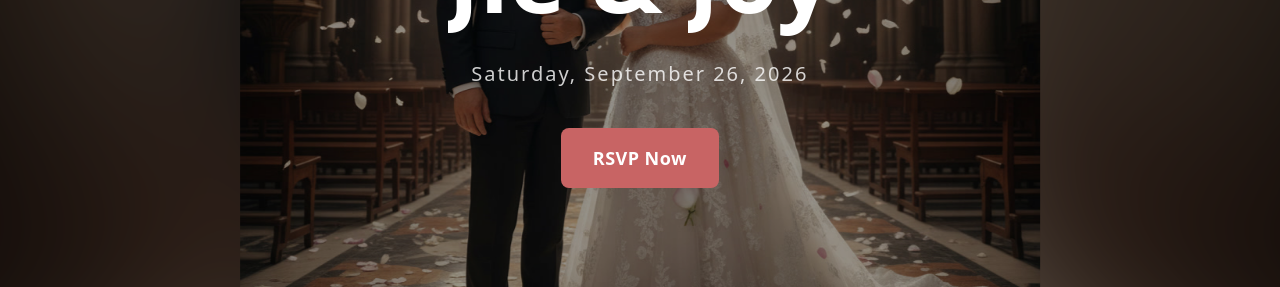
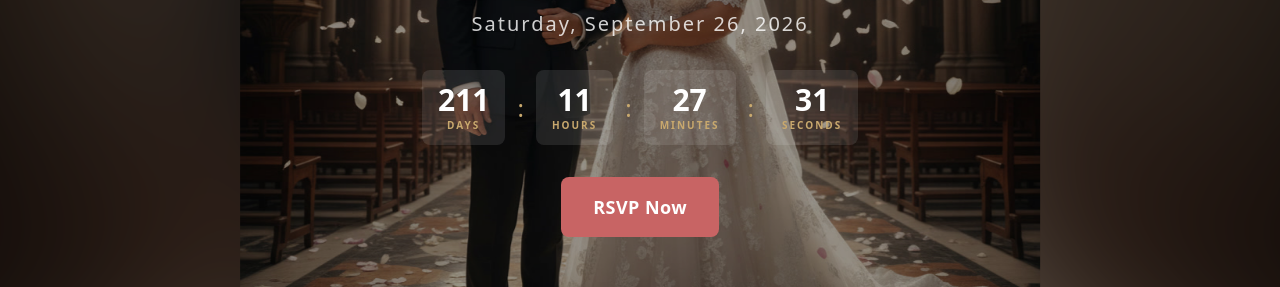
Before and after one commit to jeromeadmana/jiejoy-wedding, a Next.js app: page / in a window 1280 px wide. Shown: the part 368-655 px from the top of the page. Built offline with nearby package versions, Linux system fonts and the light colour scheme; no server answers; a web font is replaced by a local one.

Commit message:
Add live countdown timer to hero section

```diff
--- a/src/components/sections/Hero.tsx
+++ b/src/components/sections/Hero.tsx
@@ -1,22 +1,42 @@
 "use client";
 
-import { useRef } from "react";
+import { useRef, useState, useEffect } from "react";
 import Image from "next/image";
 import { WEDDING } from "@/lib/constants";
 import { Button } from "@/components/ui/Button";
 import { ChevronDown } from "lucide-react";
 import { useParallax } from "@/hooks/useParallax";
 
+const WEDDING_DATE = new Date("2026-09-26T09:00:00+08:00");
+
+function getTimeLeft() {
+  const diff = WEDDING_DATE.getTime() - Date.now();
+  if (diff <= 0) return { days: 0, hours: 0, minutes: 0, seconds: 0, done: true };
+  return {
+    days: Math.floor(diff / (1000 * 60 * 60 * 24)),
+    hours: Math.floor((diff / (1000 * 60 * 60)) % 24),
+    minutes: Math.floor((diff / (1000 * 60)) % 60),
+    seconds: Math.floor((diff / 1000) % 60),
+    done: false,
+  };
+}
+
 export function Hero() {
   const bgRef = useRef<HTMLDivElement>(null);
   const fgRef = useRef<HTMLDivElement>(null);
   const contentRef = useRef<HTMLDivElement>(null);
+  const [timeLeft, setTimeLeft] = useState(getTimeLeft);
 
   useParallax([
     { ref: bgRef, speed: 0.15 },
     { ref: fgRef, speed: 0.3 },
     { ref: contentRef, speed: 0.4, opacityFade: true },
   ]);
+
+  useEffect(() => {
+    const timer = setInterval(() => setTimeLeft(getTimeLeft()), 1000);
+    return () => clearInterval(timer);
+  }, []);
 
   return (
     <section id="hero" className="relative flex min-h-screen items-center justify-center overflow-hidden bg-black">
@@ -73,7 +93,45 @@ export function Hero() {
           </span>
         </div>
 
-        <div className="mt-10 animate-scale-fade-in" style={{ animationDelay: "1.1s" }}>
+        {/* Countdown timer */}
+        <div className="mt-8 animate-scale-fade-in" style={{ animationDelay: "1s" }}>
+          {timeLeft.done ? (
+            <p className="text-lg tracking-widest" style={{ color: "#C9A96E" }}>
+              The celebration has begun!
+            </p>
+          ) : (
+            <div className="flex items-center justify-center gap-2 sm:gap-3">
+              {([
+                ["days", timeLeft.days],
+                ["hours", timeLeft.hours],
+                ["minutes", timeLeft.minutes],
+                ["seconds", timeLeft.seconds],
+              ] as const).map(([label, value], i) => (
+                <div key={label} className="flex items-center gap-2 sm:gap-3">
+                  {i > 0 && (
+                    <span className="text-xl font-light sm:text-2xl" style={{ color: "#C9A96E" }}>:</span>
+                  )}
+                  <div
+                    className="flex flex-col items-center rounded-lg px-3 py-2 sm:px-4 sm:py-3 min-w-[56px] sm:min-w-[68px]"
+                    style={{ backgroundColor: "rgba(255,255,255,0.1)", backdropFilter: "blur(8px)" }}
+                  >
+                    <span className="font-serif text-2xl font-bold tabular-nums sm:text-3xl">
+                      {String(value).padStart(2, "0")}
+                    </span>
+                    <span
+                      className="text-[9px] font-semibold tracking-[0.2em] uppercase sm:text-[10px]"
+                      style={{ color: "#C9A96E" }}
+                    >
+                      {label}
+                    </span>
+                  </div>
+                </div>
+              ))}
+            </div>
+          )}
+        </div>
+
+        <div className="mt-8 animate-scale-fade-in" style={{ animationDelay: "1.3s" }}>
           <a href="#rsvp">
             <Button variant="accent" size="lg">
               RSVP Now
```
